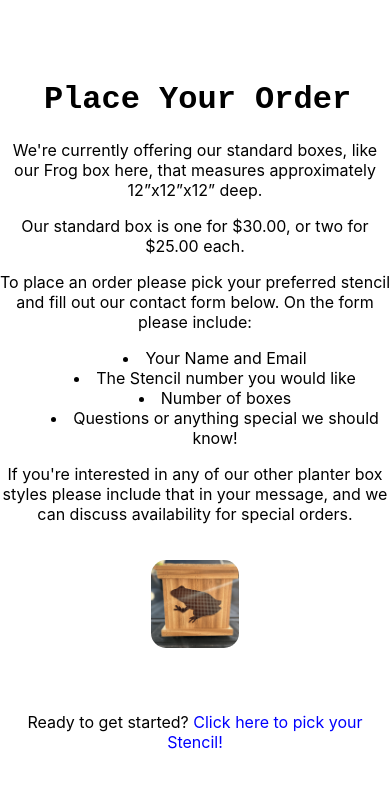
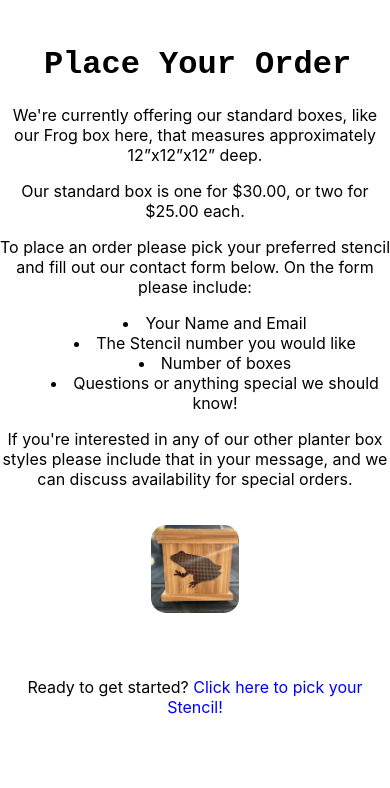
Before and after one commit to Shelcisco/Chucks-Planter-Boxes-, a React (Create React App) app: page /place in a window 390 px wide. Shown: the top 788 px of the page. Built offline with nearby package versions, Linux system fonts and the light colour scheme.

Commit message:
media test

```diff
--- a/src/index.css
+++ b/src/index.css
@@ -616,7 +616,7 @@ form .form-input {
 
 
   .order {
-    padding-top: 40px;
+    padding-top: 5px;
     padding-bottom: 600px;
 }
 
@@ -628,8 +628,8 @@ form .form-input {
     }
 
   .Announce {
-    padding-top: 10px;
-    padding-bottom: 150px;
+    padding-top: 20px;
+    padding-bottom: 60px;
   }
 
   .C1 {
@@ -641,7 +641,7 @@ form .form-input {
     display: flex;
     justify-content: center;
     align-items: center;
-    height: 150vh; /* Adjust as needed */
+    height: 80vh; /* Adjust as needed */
   }
 
   .home img {
```
